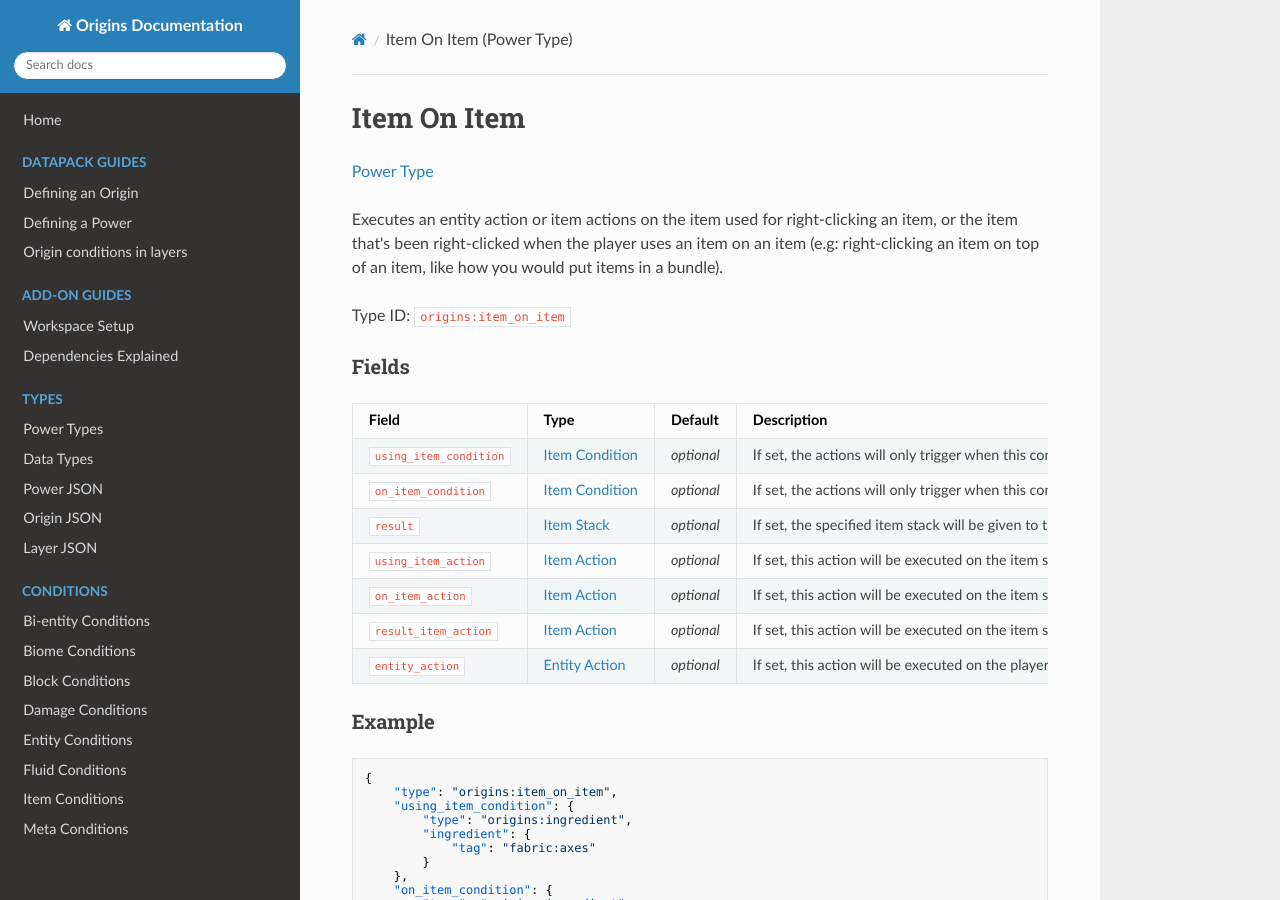
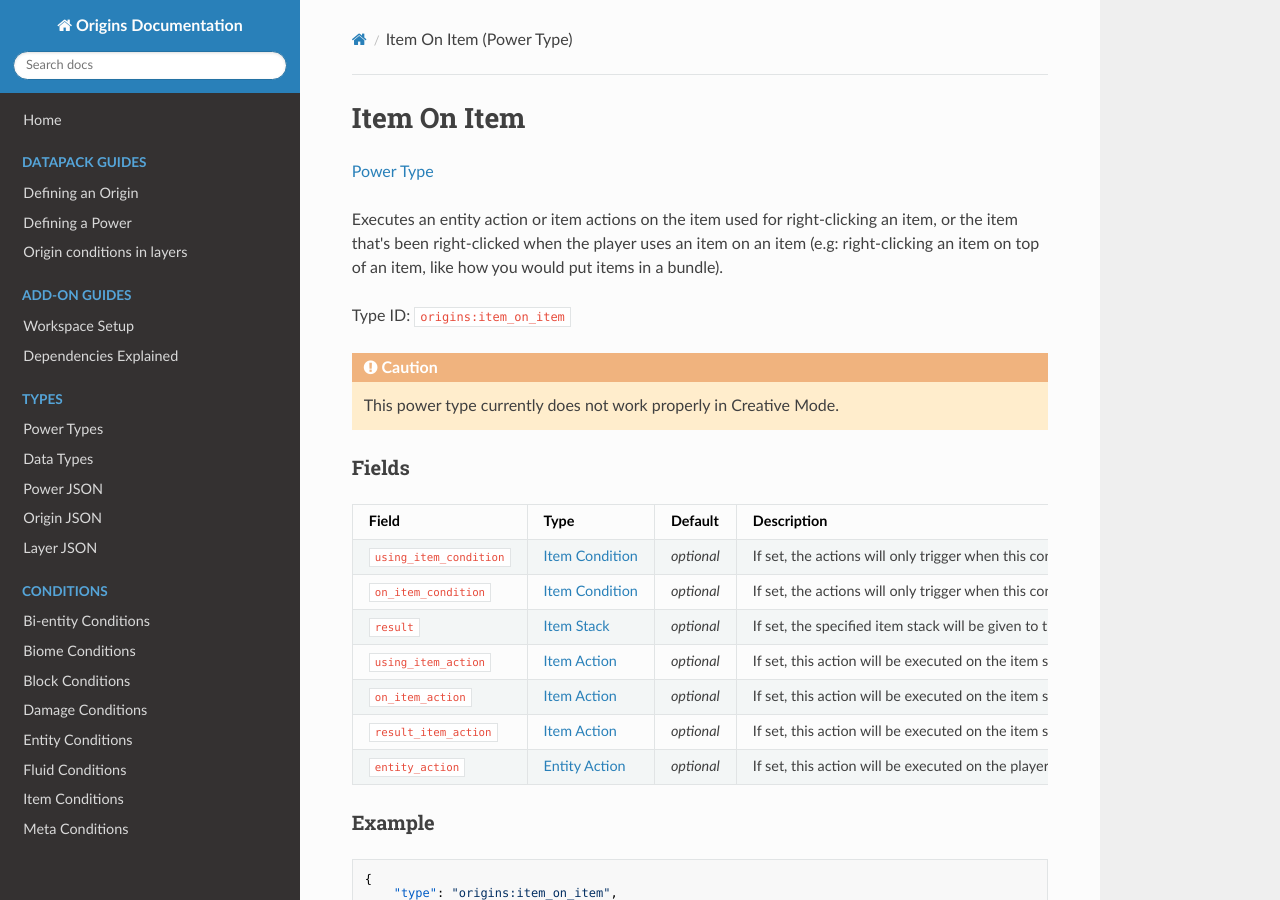
Before and after one commit to apace100/origins-docs, an MkDocs documentation site: the page built from docs/power_types/item_on_item.md, in a window 1280 px wide and 900 px high. Built offline with MkDocs 1.6.1, drawn with Linux system fonts in a browser that asks for light colours; nearby versions of some CDN libraries.

Commit message:
Modified `item_on_item.md` Added an admonition note that inform users that the power type currently does not work properly in Creative Mode

```diff
--- a/docs/power_types/item_on_item.md
+++ b/docs/power_types/item_on_item.md
@@ -10,6 +10,10 @@ date: 2021-10-02
 Executes an entity action or item actions on the item used for right-clicking an item, or the item that's been right-clicked when the player uses an item on an item (e.g: right-clicking an item on top of an item, like how you would put items in a bundle).
 
 Type ID: `origins:item_on_item`
+
+!!! caution
+
+    This power type currently does not work properly in Creative Mode.
 
 ### Fields
 
```
